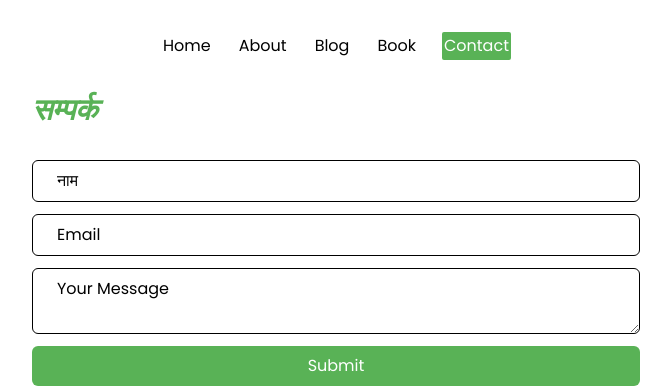
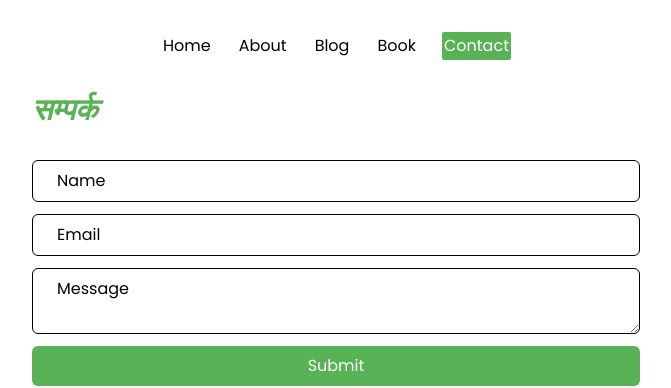
Before and after one commit to kaushalrijal/portfolio-dada, a Next.js app: page /contact in a window 1280 px wide. Shown: the top 388 px of the page, without its empty margins (304-975 px from the left). Built offline with nearby package versions, Linux system fonts and the light colour scheme.

Commit message:
minor tweaks

```diff
--- a/src/app/contact/page.tsx
+++ b/src/app/contact/page.tsx
@@ -27,7 +27,7 @@ const Contact = () => {
             className="p-1 px-6 py-2 border-black focus:border-primary focus:border-2 focus:outline-none border-[1px] text-black placeholder:text-black rounded-md"
             type="text"
             value={name}
-            placeholder="नाम"
+            placeholder="Name"
             onChange={(e) => setName(e.target.value)}
             required
           />
@@ -41,7 +41,7 @@ const Contact = () => {
           />
           <textarea
             className="p-1 px-6 py-2 border-black focus:border-primary focus:border-2 focus:outline-none border-[1px] text-black placeholder:text-black rounded-md"
-            placeholder="Your Message"
+            placeholder="Message"
             value={message}
             onChange={(e) => setMessage(e.target.value)}
             required
```
